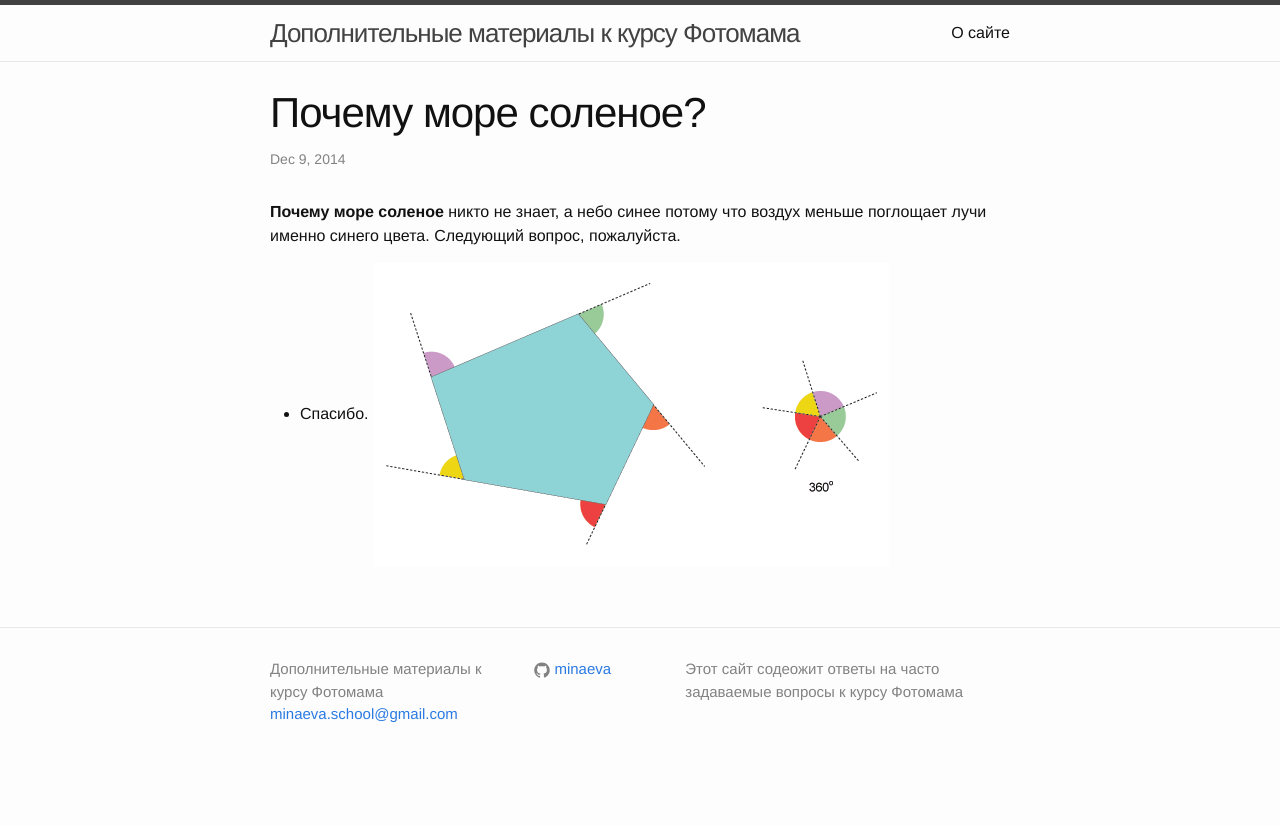
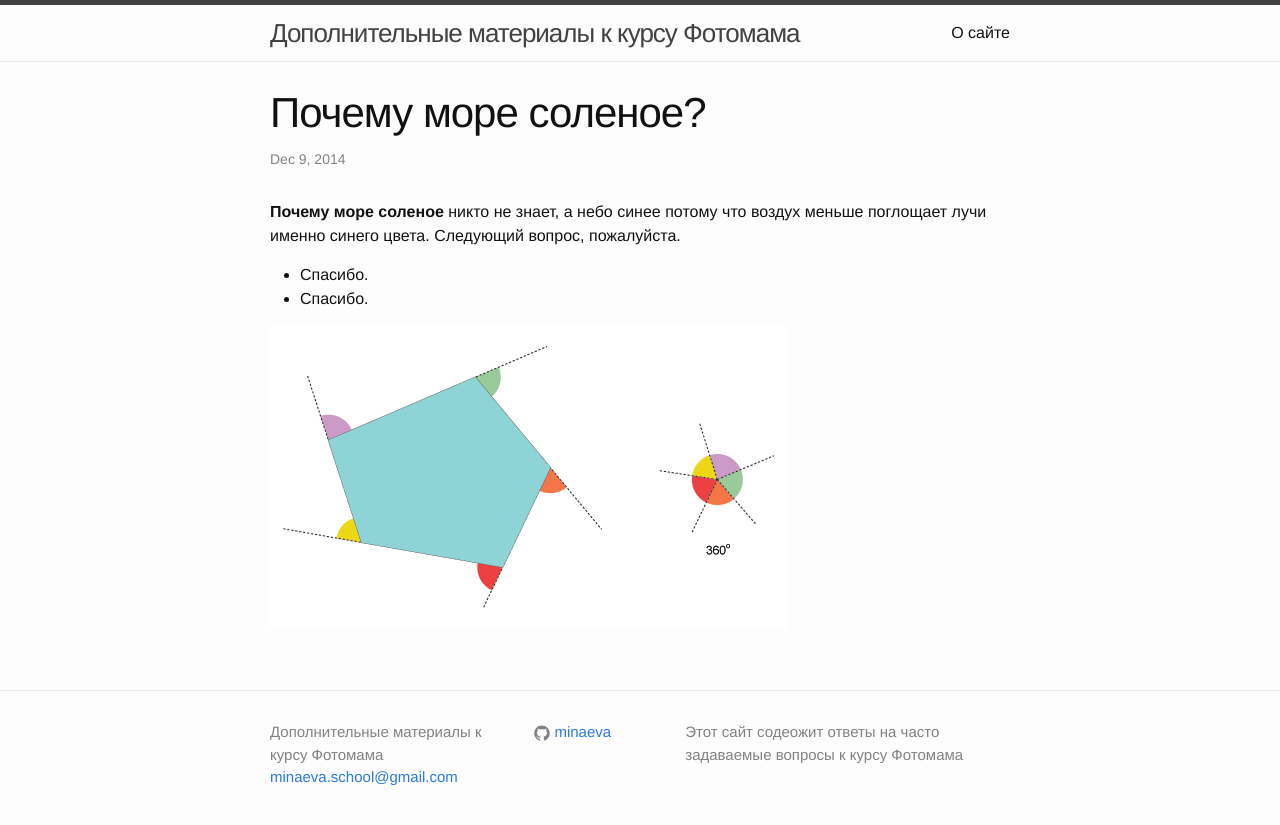
Before and after one commit to minaeva/minaeva.github.io, a Jekyll site: the page built from _posts/2014-12-09-saltsea.md, in a window 1280 px wide. Shown: the top 825 px of the page. Built offline with Jekyll 4.4.1, drawn with Linux system fonts in a browser that asks for light colours.

Commit message:
Обновлено 2014-12-09-saltsea.md

```diff
--- a/_posts/2014-12-09-saltsea.md
+++ b/_posts/2014-12-09-saltsea.md
@@ -8,4 +8,6 @@ published: true
 **Почему море соленое** никто не знает, а небо синее потому что воздух меньше поглощает лучи именно синего цвета.
 Следующий вопрос, пожалуйста.
 - Спасибо.
+- Спасибо.
+
 ![54UZf.png](/img/54UZf.png)
```
